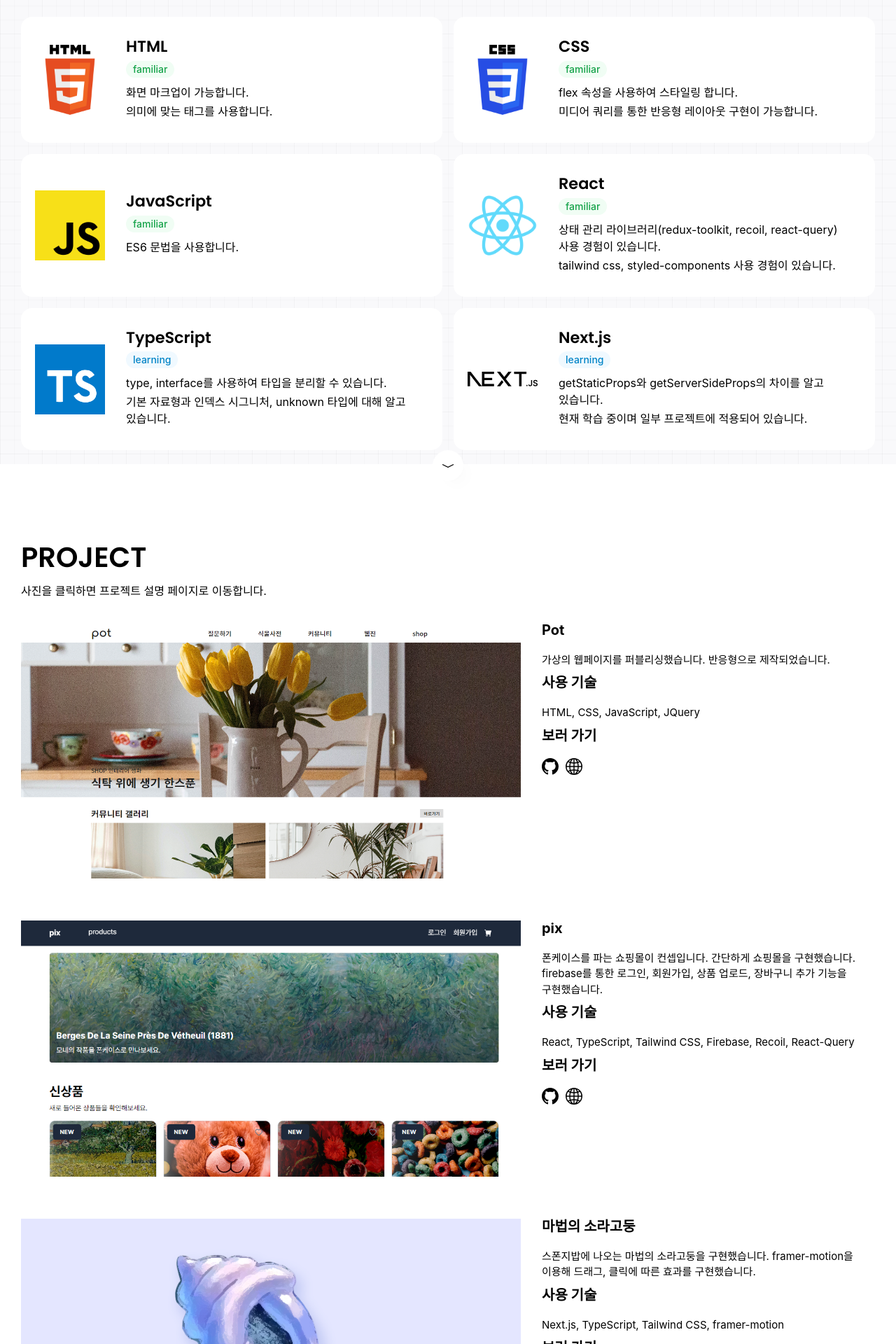
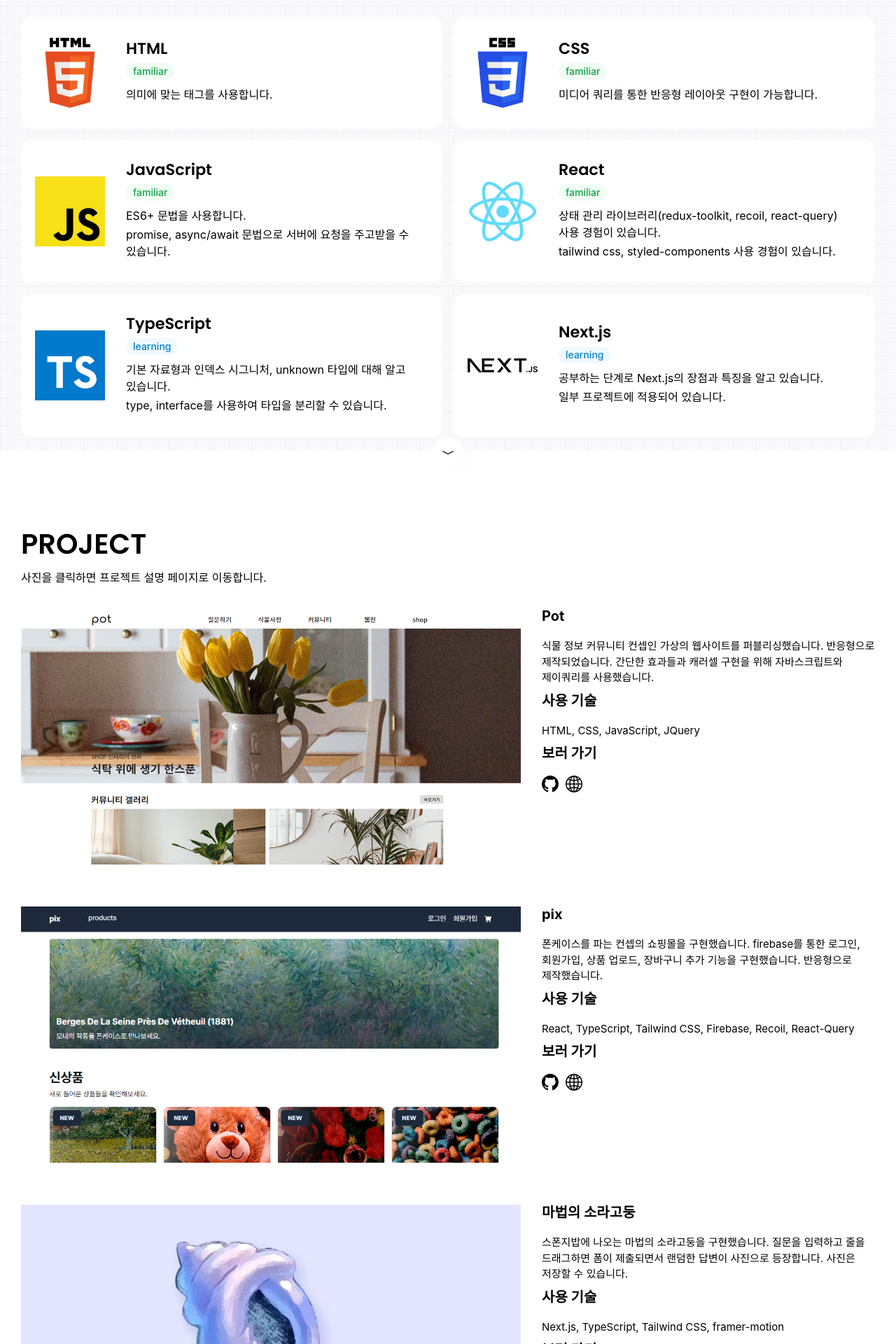
Before and after one commit to jaeeedev/portfolio_next, a Next.js app: page / in a window 1280 px wide. Shown: the part 920-2840 px from the top of the page at 70% size. Built offline with nearby package versions, Linux system fonts and the light colour scheme; a web font is replaced by a local one.

Commit message:
feat: 프로젝트, 스킬 일부 텍스트 수정

```diff
--- a/components/Project.tsx
+++ b/components/Project.tsx
@@ -69,7 +69,9 @@ function Project({ boldHandler }: { boldHandler: (value: number) => void }) {
           <div className="item_text">
             <span className="item_title">Pot</span>
             <p className="item_detail">
-              가상의 웹페이지를 퍼블리싱했습니다. 반응형으로 제작되었습니다.
+              식물 정보 커뮤니티 컨셉인 가상의 웹사이트를 퍼블리싱했습니다.
+              반응형으로 제작되었습니다. 간단한 효과들과 캐러셀 구현을 위해
+              자바스크립트와 제이쿼리를 사용했습니다.
             </p>
 
             <span className="item_title">사용 기술</span>
@@ -115,9 +117,9 @@ function Project({ boldHandler }: { boldHandler: (value: number) => void }) {
           <div className="item_text">
             <span className="item_title">pix</span>
             <p className="item_detail">
-              폰케이스를 파는 쇼핑몰이 컨셉입니다. 간단하게 쇼핑몰을
-              구현했습니다. firebase를 통한 로그인, 회원가입, 상품 업로드,
-              장바구니 추가 기능을 구현했습니다.
+              폰케이스를 파는 컨셉의 쇼핑몰을 구현했습니다. firebase를 통한
+              로그인, 회원가입, 상품 업로드, 장바구니 추가 기능을 구현했습니다.
+              반응형으로 제작했습니다.
             </p>
 
             <span className="item_title">사용 기술</span>
@@ -164,8 +166,9 @@ function Project({ boldHandler }: { boldHandler: (value: number) => void }) {
           <div className="item_text">
             <span className="item_title">마법의 소라고둥</span>
             <p className="item_detail">
-              스폰지밥에 나오는 마법의 소라고둥을 구현했습니다. framer-motion을
-              이용해 드래그, 클릭에 따른 효과를 구현했습니다.
+              스폰지밥에 나오는 마법의 소라고둥을 구현했습니다. 질문을 입력하고
+              줄을 드래그하면 폼이 제출되면서 랜덤한 답변이 사진으로 등장합니다.
+              사진은 저장할 수 있습니다.
             </p>
 
             <span className="item_title">사용 기술</span>
--- a/constants/projects.tsx
+++ b/constants/projects.tsx
@@ -9,7 +9,7 @@ export const projects = [
     title: "pot",
     link: "/pot",
     description:
-      "가상의 웹페이지를 퍼블리싱했습니다. 반응형으로 제작되었습니다.",
+      "식물 정보 커뮤니티 컨셉인 가상의 웹사이트를 퍼블리싱했습니다. 반응형으로 제작되었습니다. 간단한 효과들과 캐러셀 구현을 위해 자바스크립트와 제이쿼리를 사용했습니다.",
     githubLink: "https://github.com/jaeeedev/pot",
     deployLink: "https://jaeeedev.github.io/pot/",
     skills: ["HTML", "CSS", "JavaScript"],
@@ -19,7 +19,7 @@ export const projects = [
     index: 1,
     title: "pix",
     description:
-      "폰케이스를 파는 쇼핑몰이 컨셉입니다. 간단하게 쇼핑몰을 구현했습니다. firebase를 통한 로그인, 회원가입, 상품 업로드, 장바구니 추가 기능을 구현했습니다.",
+      "폰케이스를 파는 컨셉의 쇼핑몰을 구현했습니다. firebase를 통한 로그인, 회원가입, 상품 업로드, 장바구니 추가 기능을 구현했습니다. 반응형으로 제작했습니다.",
     link: "/pix",
     githubLink: "https://github.com/jaeeedev/pix",
     skills: [
@@ -36,7 +36,7 @@ export const projects = [
     index: 2,
     title: "마법의 소라고둥",
     description:
-      "스폰지밥에 나오는 마법의 소라고둥을 구현했습니다. framer-motion을 이용해 드래그, 클릭에 따른 효과를 구현했습니다.",
+      "스폰지밥에 나오는 마법의 소라고둥을 구현했습니다. 질문을 입력하고 줄을 드래그하면 폼이 제출되면서 랜덤한 답변이 사진으로 등장합니다. 사진은 저장할 수 있습니다. framer-motion을 이용해 드래그, 클릭에 따른 효과를 구현했습니다.",
     link: "/conch",
     githubLink: "https://github.com/jaeeedev/magical-conch",
     skills: ["Next.js", "TypeScript", "Tailwind CSS", "framer-motion"],
--- a/constants/skills.tsx
+++ b/constants/skills.tsx
@@ -13,7 +13,6 @@ export const skills = [
     imgSrc: html,
     description: (
       <ul>
-        <li>화면 마크업이 가능합니다.</li>
         <li>의미에 맞는 태그를 사용합니다.</li>
       </ul>
     ),
@@ -24,7 +23,6 @@ export const skills = [
     imgSrc: css,
     description: (
       <ul>
-        <li>flex 속성을 사용하여 스타일링 합니다.</li>
         <li>미디어 쿼리를 통한 반응형 레이아웃 구현이 가능합니다.</li>
       </ul>
     ),
@@ -35,7 +33,10 @@ export const skills = [
     imgSrc: js,
     description: (
       <ul>
-        <li>ES6 문법을 사용합니다.</li>
+        <li>ES6+ 문법을 사용합니다.</li>
+        <li>
+          promise, async/await 문법으로 서버에 요청을 주고받을 수 있습니다.
+        </li>
       </ul>
     ),
     status: "familiar",
@@ -59,10 +60,10 @@ export const skills = [
     imgSrc: ts,
     description: (
       <ul>
-        <li>type, interface를 사용하여 타입을 분리할 수 있습니다.</li>
         <li>
           기본 자료형과 인덱스 시그니처, unknown 타입에 대해 알고 있습니다.
         </li>
+        <li>type, interface를 사용하여 타입을 분리할 수 있습니다.</li>
       </ul>
     ),
     status: "learning",
@@ -72,8 +73,8 @@ export const skills = [
     imgSrc: next,
     description: (
       <ul>
-        <li>getStaticProps와 getServerSideProps의 차이를 알고 있습니다.</li>
-        <li>현재 학습 중이며 일부 프로젝트에 적용되어 있습니다.</li>
+        <li>공부하는 단계로 Next.js의 장점과 특징을 알고 있습니다.</li>
+        <li>일부 프로젝트에 적용되어 있습니다.</li>
       </ul>
     ),
     status: "learning",
```
